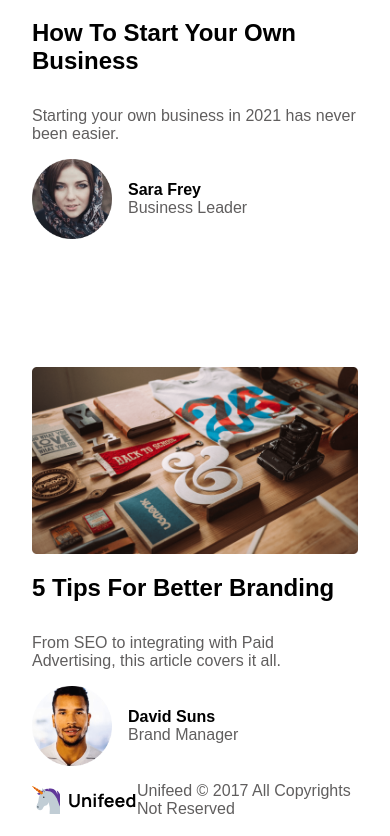
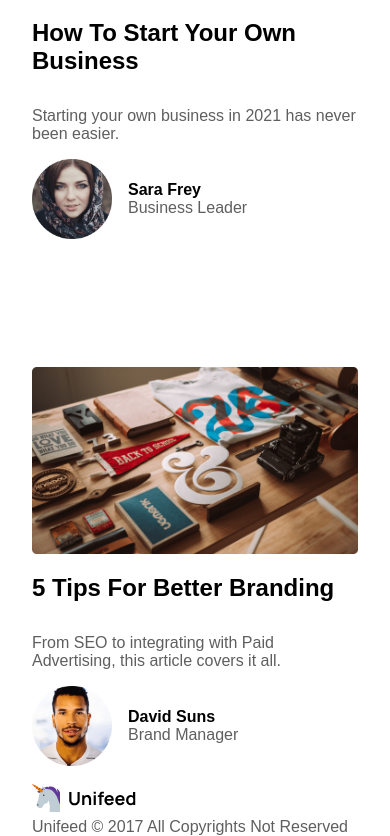
Before and after one commit to Miyamotto/Miyamotto.github.io, a plain HTML site: page index.html in a window 390 px wide. Shown: the part 1499-2335 px from the top of the page. Drawn offline with Linux system fonts and the light colour scheme.

Commit message:
Update style.css

```diff
--- a/style.css
+++ b/style.css
@@ -201,9 +201,7 @@ footer p{
         display: grid;
         grid-template-columns: repeat(1,1fr);
     }
-     footer{
-        display: flex;
-    }
+
 }
 
 @media screen and (min-width: 1050px){
```
